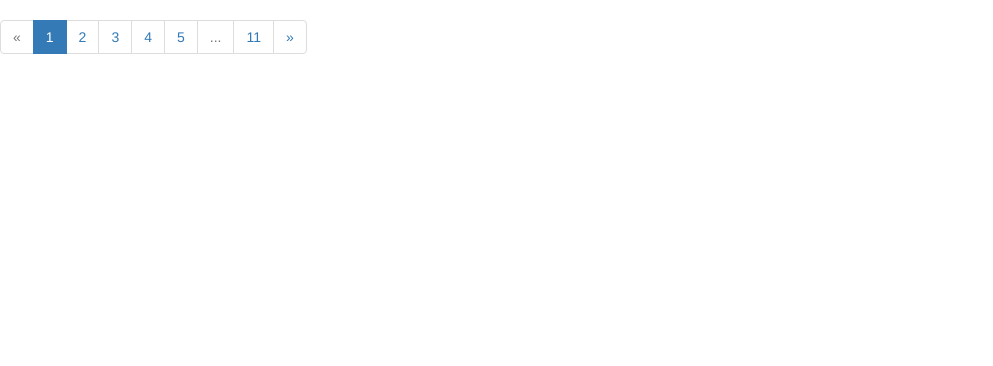
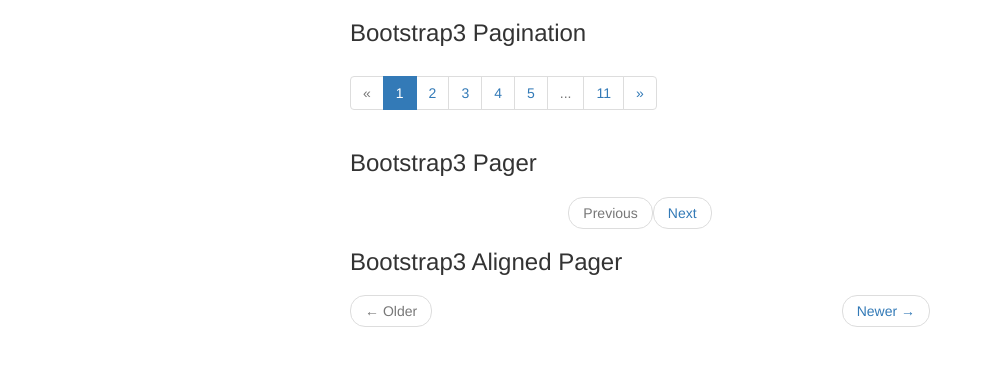
Before and after one commit to SugiPHP/Pagination, a PHP site: page /examples/index.php in a window 1280 px wide. Shown: the top 366 px of the page, without its empty margins (0-993 px from the left). Run offline with PHP 8.4, Linux system fonts and the light colour scheme; classes that the project's autoload settings leave out are loaded by file name; some libraries are stand-ins or nearby versions.

Commit message:
bootstrap3 pager example

```diff
--- a/examples/bootstrap3.php
+++ b/examples/bootstrap3.php
@@ -1,5 +1,7 @@
 <?php
 
+function renderPagination(array $pages)
+{
 	$string = '<ul class="pagination">';
 	foreach ($pages as $key => $page) {
 		// link
@@ -33,3 +35,25 @@ foreach ($pages as $key => $page) {
 	$string .= '</ul>';
 
 	return $string;
+}
+
+function renderPager(array $pages)
+{
+	$string = '<ul class="pager">';
+	$string .= '<li rel="prev"'.($pages["prev"]["isDisabled"] ? 'class="disabled"' : '').'><a href="'.$pages["prev"]["uri"].'">Previous</a></li>';
+	$string .= '<li rel="next"'.($pages["next"]["isDisabled"] ? 'class="disabled"' : '').'><a href="'.$pages["next"]["uri"].'">Next</a></li>';
+	$string .= '</ul>';
+
+	return $string;
+}
+
+function renderAlignedPager(array $pages)
+{
+	$string = '<ul class="pager">';
+	$string .= '<li class="previous'.($pages["prev"]["isDisabled"] ? ' disabled' : '').'"><a href="'.$pages["prev"]["uri"].'">&larr; Older</a></li>';
+	$string .= '<li class="next'.($pages["next"]["isDisabled"] ? ' disabled' : '').'"><a href="'.$pages["next"]["uri"].'">Newer &rarr;</a></li>';
+	$string .= '</ul>';
+
+	return $string;
+
+}
--- a/examples/index.php
+++ b/examples/index.php
@@ -3,17 +3,27 @@
 use SugiPHP\Pagination\Pagination;
 
 include "../vendor/autoload.php";
+include "bootstrap3.php";
 
 $pagination = new Pagination();
 $pagination->setTotalItems(105)->setProximity(2)->setItemsPerPage(10); // same as setLimit()
-$pages = $pagination->toArray();
-$bs3pagination = include "bootstrap3.php";
 ?>
 <html>
 <head>
 	<link href="//netdna.bootstrapcdn.com/bootstrap/3.1.1/css/bootstrap.min.css" rel="stylesheet" />
+<style>
+body {
+	max-width: 580px;
+	margin: 20px auto;
+}
+</style>
 </head>
 <body>
-<?=$bs3pagination;?>
+<h3>Bootstrap3 Pagination</h3>
+<?= renderPagination($pagination->toArray()); ?>
+<h3>Bootstrap3 Pager</h3>
+<?= renderPager($pagination->toArray()); ?>
+<h3>Bootstrap3 Aligned Pager</h3>
+<?= renderAlignedPager($pagination->toArray()); ?>
 </body>
 </html>
```
Lines whose indentation alone changed are shown as unchanged.
